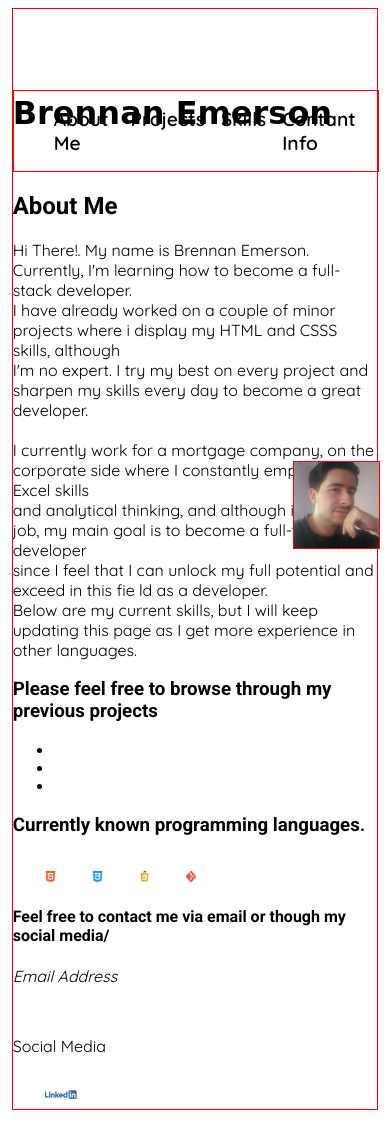
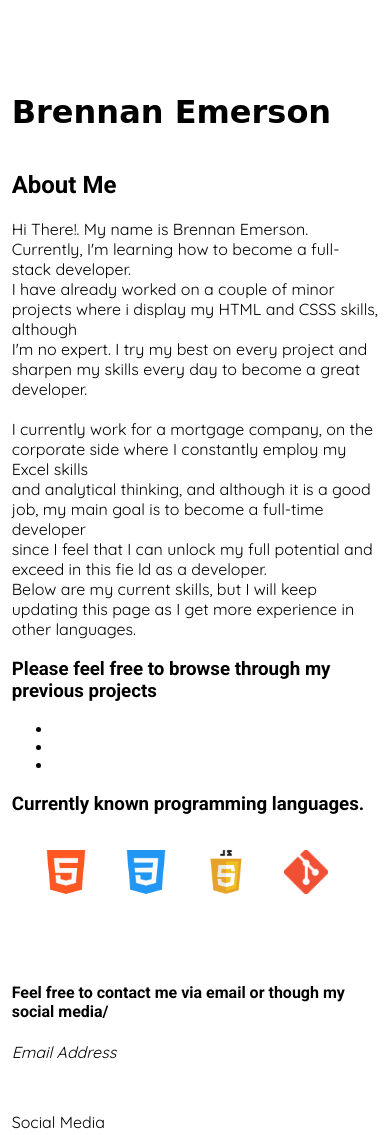
Before and after one commit to Bemerson95/Portfolio-Website, a plain HTML site: page index.html in a window 390 px wide. Shown: the top 1135 px of the page. Drawn offline with Linux system fonts and the light colour scheme; a web font is replaced by a local one.

Commit message:
Added support for smallerscreens
Added support for smaller screens to make sure they scale right for different phone screens.

```diff
--- a/index.html
+++ b/index.html
@@ -17,10 +17,15 @@
             <div id="nav-container">
                 <nav role="navigation">
                     <ul>
-                        <li>About Me</li>
-                        <li>Projects</li>
-                        <li>Skills</li>
-                        <li>Contant Info</li>
+                        <li><a href="#main-container">About Me</a></li>
+                        <a href="#projects">
+                            <li>Projects</li>
+                        </a>
+                        <li><a href="#skills-container">Skills</a></li>
+                        <a href="#contact info">
+                            <li>Contact Info</li>
+                        </a>
+                    </ul>
                     </ul>
                 </nav>
             </div>
@@ -97,7 +102,7 @@
     </main>
     <footer id="footer" role="doc-footnote">
       <section
-        id="containt info"
+        id="contact info"
         role="contentinfo"
         aria-label="Author's contact information"
       >
--- a/resources/CSS/style.css
+++ b/resources/CSS/style.css
@@ -1,6 +1,5 @@
 body {
   font-size: 16px;
-    border: 1px solid red;
   margin-left: 3%;
   margin-right: 3%;
 }
@@ -8,24 +7,23 @@ body {
 h1 {
   position: relative;
   top: 4rem;
-    font-family: 'Sansita Swashed', cursive;
-    ;
+  font-family: "Sansita Swashed", cursive;
 }
 
 h2 {
-    font-family: 'Roboto', sans-serif;
+  font-family: "Roboto", sans-serif;
 }
 
 h3 {
-    font-family: 'Roboto', sans-serif;
+  font-family: "Roboto", sans-serif;
 }
 
 h4 {
-    font-family: 'Roboto', sans-serif;
+  font-family: "Roboto", sans-serif;
 }
 
 body p {
-    font-family: 'Quicksand', sans-serif;
+  font-family: "Quicksand", sans-serif;
 }
 
 body img {
@@ -36,7 +34,6 @@ body img {
 
 nav {
   display: inline-flex;
-    border: 1px solid red;
   width: 100%;
   justify-content: flex-end;
 }
@@ -44,15 +41,14 @@ nav {
 nav ul {
   display: inline-flex;
   list-style-type: none;
-    font-family: 'Quicksand', sans-serif;
+  font-family: "Quicksand", sans-serif;
   font-weight: 600;
 }
 
 .profilepic-container {
-    border: 1px solid red;
   position: absolute;
-    left: 75%;
-    bottom: 35%;
+  left: 70%;
+  bottom: 32%;
   width: 22%;
   height: auto;
   overflow: hidden;
@@ -69,12 +65,14 @@ nav ul li {
   width: 3%;
   margin-left: 2rem;
   margin-top: 1rem;
+  flex: 2;
 }
 
 footer img {
   display: inline-block;
   height: auto;
   width: 9%;
+  flex: 1;
   margin-left: 2rem;
 }
 
@@ -92,3 +90,28 @@ a:hover {
 a:visited {
   color: gray;
 }
+
+@media only screen and (min-width: 320px) and (max-width: 425px) {
+  body {
+    display: flex;
+    flex-direction: column;
+  }
+  nav ul {
+    display: none;
+  }
+  main #main-container {
+    margin-top: 4rem;
+  }
+  main .profilepic-container {
+    display: none;
+  }
+  footer img {
+    width: 5rem;
+    height: auto;
+    flex: 2;
+  }
+  #skills .skills-image-container img{
+    flex: 2;
+    width: 12%;
+  }
+}
```
Lines whose indentation alone changed are shown as unchanged.
